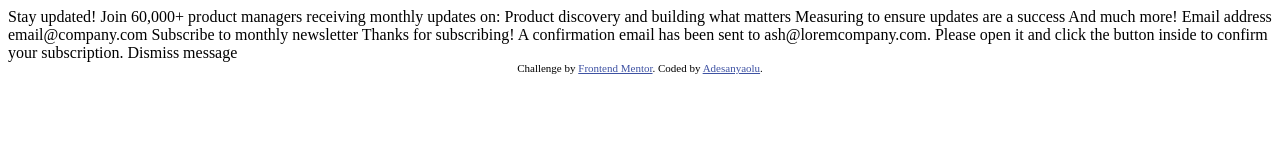
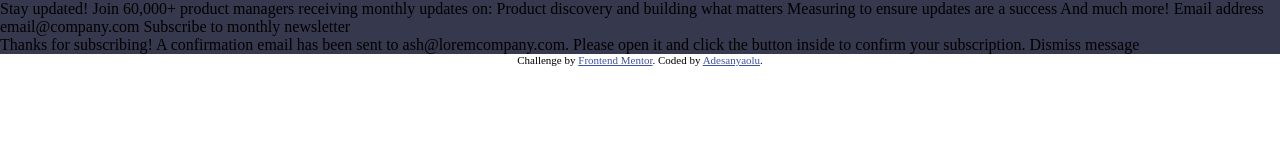
Before and after one commit to Adesanyaolu/newsletter-sign-up-with-success-message-main, a plain HTML site: page index.html in a window 1280 px wide. Drawn offline with Linux system fonts and the light colour scheme.

Commit message:
Starting out

```diff
--- a/assets/style.css
+++ b/assets/style.css
@@ -0,0 +1,16 @@
+body {
+    font-family: https://fonts.google.com/specimen/Roboto;
+    margin: auto 0;
+}
+
+.whole-body {
+    background-color: hsl(235, 18%, 26%) ;
+}
+.attribution {
+    font-size: 11px;
+    text-align: center;
+}
+
+.attribution a {
+    color: hsl(228, 45%, 44%);
+}
--- a/index.html
+++ b/index.html
@@ -6,19 +6,19 @@
 
   <link rel="icon" type="image/png" sizes="32x32" href="./assets/images/favicon-32x32.png">
 
+  <link rel="stylesheet" href="/assets/style.css">
+
   <title>Frontend Mentor | Newsletter sign-up form with success message</title>
 
-  <!-- Feel free to remove these styles or customise in your own stylesheet 👍 -->
-  <style>
-    .attribution { font-size: 11px; text-align: center; }
-    .attribution a { color: hsl(228, 45%, 44%); }
-  </style>
+
 </head>
 <body>
 
-  <!-- Sign-up form start -->
+  <div class="whole-body">
+    <!-- Sign-up form start -->
 
-  Stay updated!
+  <div>
+    Stay updated!
 
   Join 60,000+ product managers receiving monthly updates on:
 
@@ -32,6 +32,8 @@
   Subscribe to monthly newsletter
 
   <!-- Sign-up form end -->
+  </div>
+
 
   <!-- Success message start -->
 
@@ -43,6 +45,8 @@
   Dismiss message
 
   <!-- Success message end -->
+  </div>
+
 
   <div class="attribution">
     Challenge by <a href="https://www.frontendmentor.io?ref=challenge" target="_blank">Frontend Mentor</a>.
```
